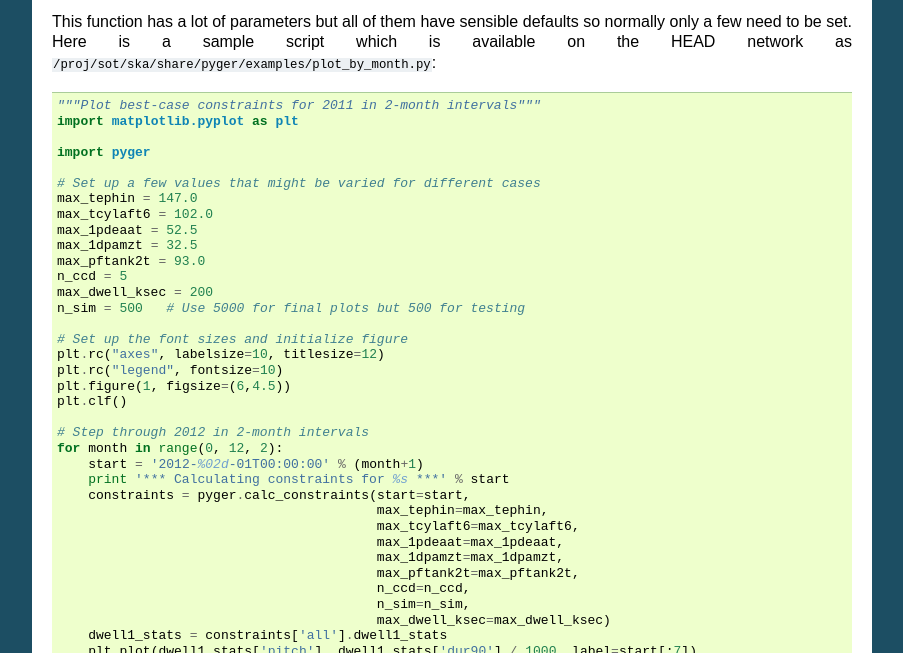
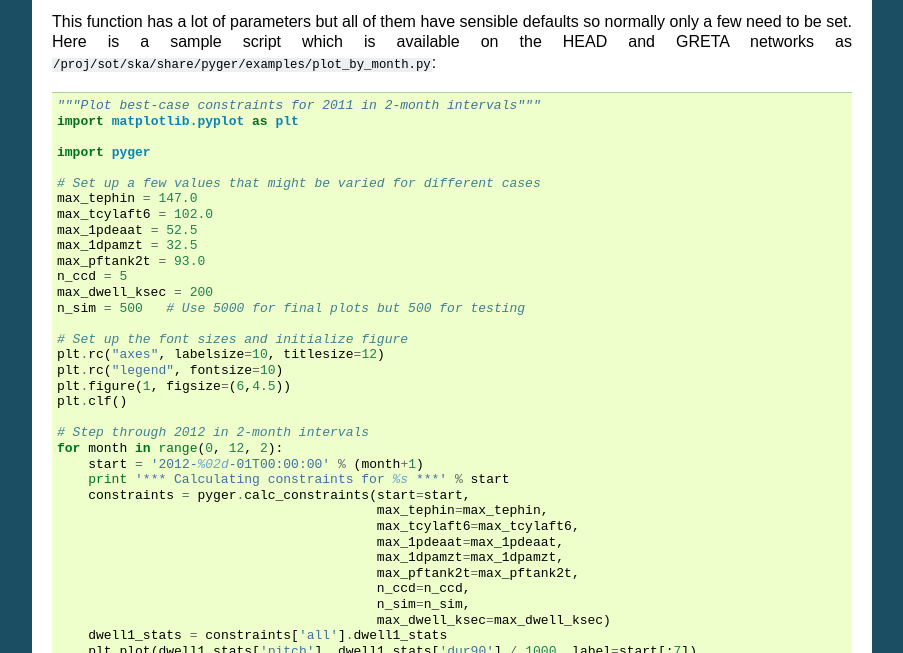
Before and after one commit to sot/pyger, a Sphinx documentation site: the page built from doc/index.rst, in a window 1280 px wide and 900 px high, scrolled down 3257 px, cut to the strip 247-900 px from the top of the window. Shown: the whole strip, without its empty margins (198-1101 px from the left). Built offline with Sphinx 7.4.7, drawn with Linux system fonts in a browser that asks for light colours.

Commit message:
Make minor change to index.rst, add example plot png file.
Signed-off-by: Matthew Dahmer <matthew.dahmer@gmail.com>

```diff
--- a/doc/index.rst
+++ b/doc/index.rst
@@ -179,7 +179,7 @@ The key function which is used to perform a constraint simulation is :func:`pyge
 
 This function has a lot of parameters but all of them have sensible defaults so
 normally only a few need to be set.  Here is a sample script which is available on the
-HEAD network as ``/proj/sot/ska/share/pyger/examples/plot_by_month.py``::
+HEAD and GRETA networks as ``/proj/sot/ska/share/pyger/examples/plot_by_month.py``::
 
   """Plot best-case constraints for 2011 in 2-month intervals"""
   import matplotlib.pyplot as plt
```
Also changed, not shown: doc/dwells_2012_month.png (added).
